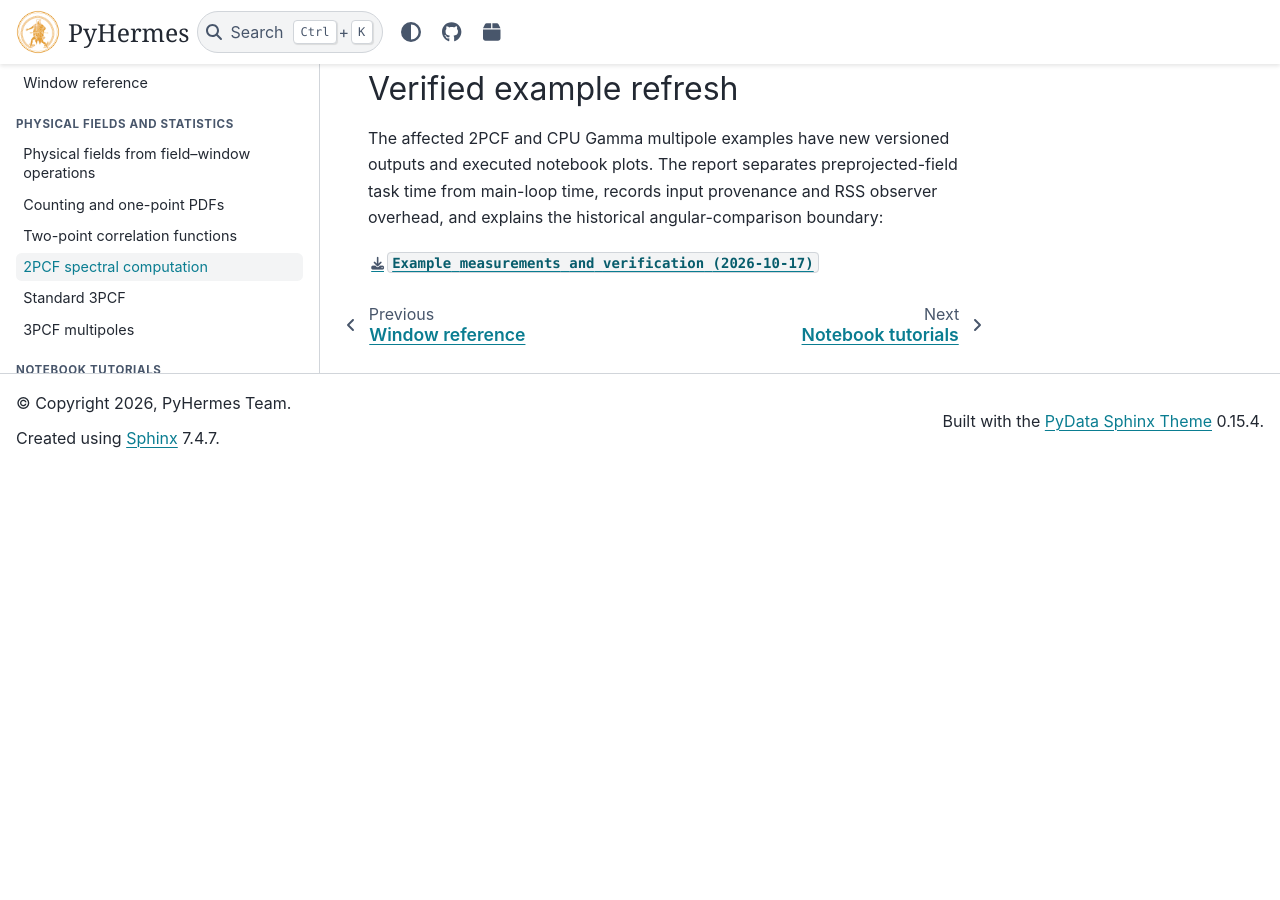
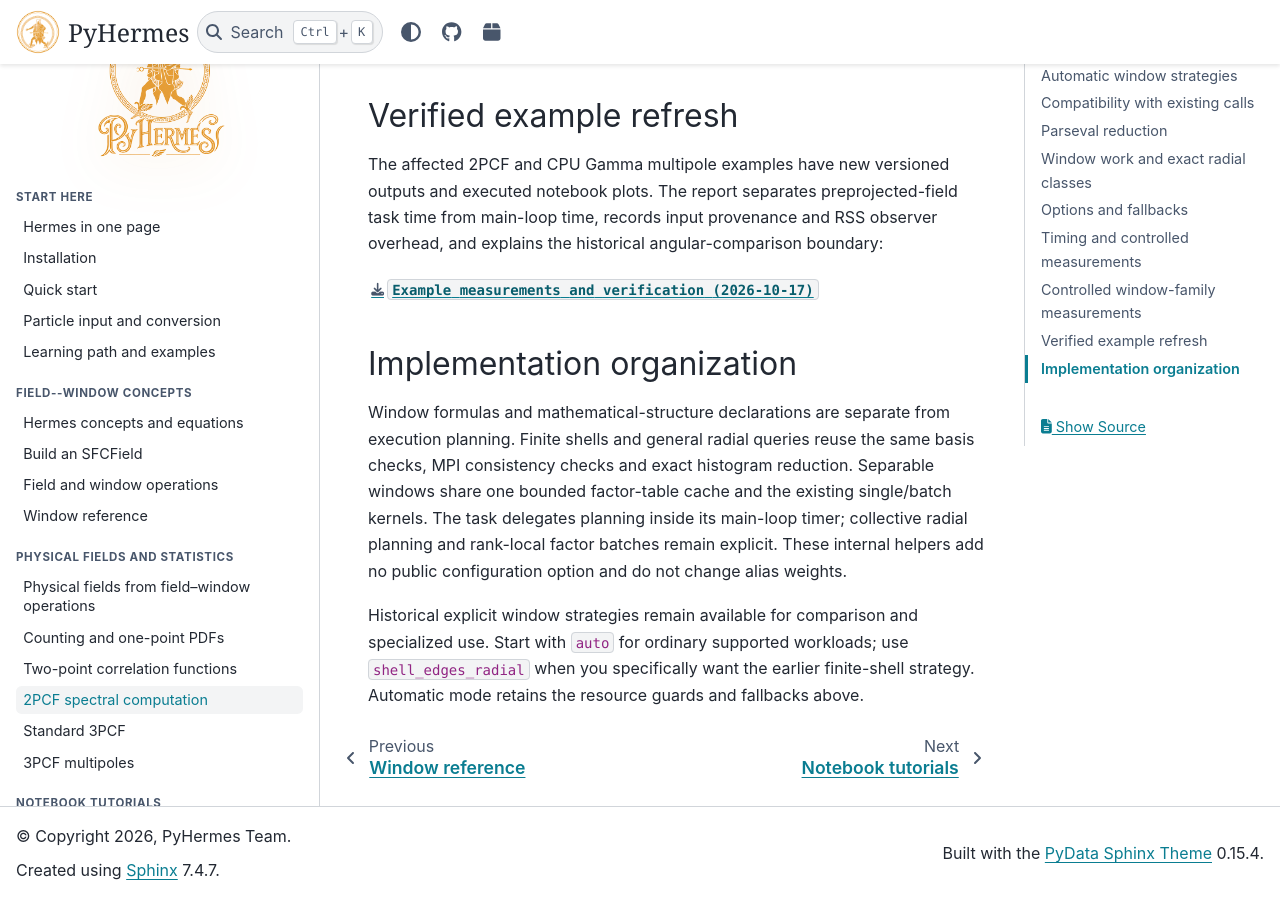
Before and after one commit to SYSUSPA-Projects/PyHermes, a Sphinx documentation site: the page built from docs/get_start/corr_2pcf/optimization.rst, in a window 1280 px wide and 900 px high, scrolled down 6832 px. Built offline with Sphinx 7.4.7 and the PyData theme 0.15.4, drawn with Linux system fonts in a browser that asks for light colours; pages that are not in the unit, such as notebooks, are missing from menus; before the commit the page ends 7299 px from its top, so only the background shows below that; some of the changed text lies outside the part shown.

Commit message:
Refactor shared 2PCF planning and bounded factor caching

```diff
--- a/docs/2pcf_window_strategies_results_20261017.md
+++ b/docs/2pcf_window_strategies_results_20261017.md
@@ -3,6 +3,27 @@
 These controlled CPU measurements extend the earlier finite-shell optimization. They use the same original preprojected J=8 RSD field (406,728 unit-weight haloes, periodic box 1000 Mpc/h, db2, bandwidth 1) on cn5, an AMD EPYC 9754 node. Every case uses 32 distinct physical cores. Main/default interfaces and the per-alias scaling/folding relation are unchanged. The new strategies are enabled with spectral reduction, input reuse, automatic windows and shared FFTs; the defaults remain unchanged.
 
 **Timing boundary:** input is a saved, already projected SFC field. Task total includes reading that field, preparation, initial FFT/power/broadcast, planning, tables and the complete sampling loop. It contains no catalogue projection. Main loop includes all radial grouping/factor planning/batch work and communication, but excludes initial FFT setup. Imports, small-J compilation warmup and output IO/audits are outside both numbers. Every formal run is a new process with fresh production fields/windows/powers; OS and eligible Numba disk caches may be warm. Startup and warmup are retained in raw records. These are not cold application timings or the projection-inclusive Fig.13 timings.
+
+## Optimized workloads and amortized cost
+
+The following summary retains the earlier three-process minima at J=8,
+32 physical cores, 8x4. Task/sample is calculated from the unrounded task-time
+minimum; it includes amortized input/setup/FFT cost and is not the incremental
+cost of adding one sample. Workloads have different sample counts and window
+definitions. The internal strategy cleanup does not replace these server
+measurements with new timings.
+
+|Window|Samples|Main / s|Task / s|Task/sample / ms|
+|---|---:|---:|---:|---:|
+|shell|31|0.085|0.453|14.606|
+|thick_shell|31|0.082|0.470|15.159|
+|gaussian_shell|31|0.083|0.471|15.185|
+|ring|2346|6.869|7.285|3.105|
+|gaussian_ring|2346|6.690|7.100|3.026|
+|disk|64|0.280|0.677|10.581|
+|cylshell|64|0.336|0.778|12.158|
+|cylinder|64|0.288|0.759|11.854|
+|cubic|31|0.264|0.669|21.589|
 
 ## First stage: structure-aware evaluation
 
--- a/docs/get_start/corr_2pcf/optimization.rst
+++ b/docs/get_start/corr_2pcf/optimization.rst
@@ -6,11 +6,12 @@
 The explicit finite-shell path also remains available. Original estimator normalizations, bin edges, scaling
 weights and folding multiplicities are retained.
 
-Enable the finite-shell path
-----------------------------
+Recommended configuration
+-------------------------
 
-Add these settings to an existing ``Corr_2PCF`` configuration with its chosen
-input fields, products and sampling:
+Use one configuration across supported window families. Add these settings
+to an existing ``Corr_2PCF`` task with its chosen input fields, products and
+sampling; the finite shell below is just an example:
 
 .. code-block:: yaml
 
@@ -18,7 +19,7 @@
       memory_strategy: speed
       pair_reduction: spectral
       reuse_input_fields: true
-      spectral_window: shell_edges_radial
+      spectral_window: auto
       spectral_fft: shared
       binning_window:
          type: thick_shell
@@ -36,8 +37,8 @@
 Automatic window strategies
 ---------------------------
 
-Use the same four options above with ``spectral_window: auto`` to choose a
-strategy by mathematical structure instead of selecting a backend per window:
+The recommended ``spectral_window: auto`` chooses a strategy by mathematical
+structure. You do not need to select a different backend for each window:
 
 - Built-in radial windows (``shell``, ``gaussian_shell``, ``sphere``,
   ``gaussian``, ``cw``, ``cws``, ``gdw``, ``laplacian`` and
@@ -299,3 +300,19 @@
 and explains the historical angular-comparison boundary:
 
 :download:`Example measurements and verification (2026-10-17) <../../examples_refresh_results_20261017.md>`
+
+Implementation organization
+---------------------------
+
+Window formulas and mathematical-structure declarations are separate from
+execution planning. Finite shells and general radial queries reuse the same
+basis checks, MPI consistency checks and exact histogram reduction. Separable
+windows share one bounded factor-table cache and the existing single/batch
+kernels. The task delegates planning inside its main-loop timer; collective
+radial planning and rank-local factor batches remain explicit. These internal
+helpers add no public configuration option and do not change alias weights.
+
+Historical explicit window strategies remain available for comparison and
+specialized use. Start with ``auto`` for ordinary supported workloads; use
+``shell_edges_radial`` when you specifically want the earlier finite-shell
+strategy. Automatic mode retains the resource guards and fallbacks above.
```
Also changed, not shown: 3 other files.
